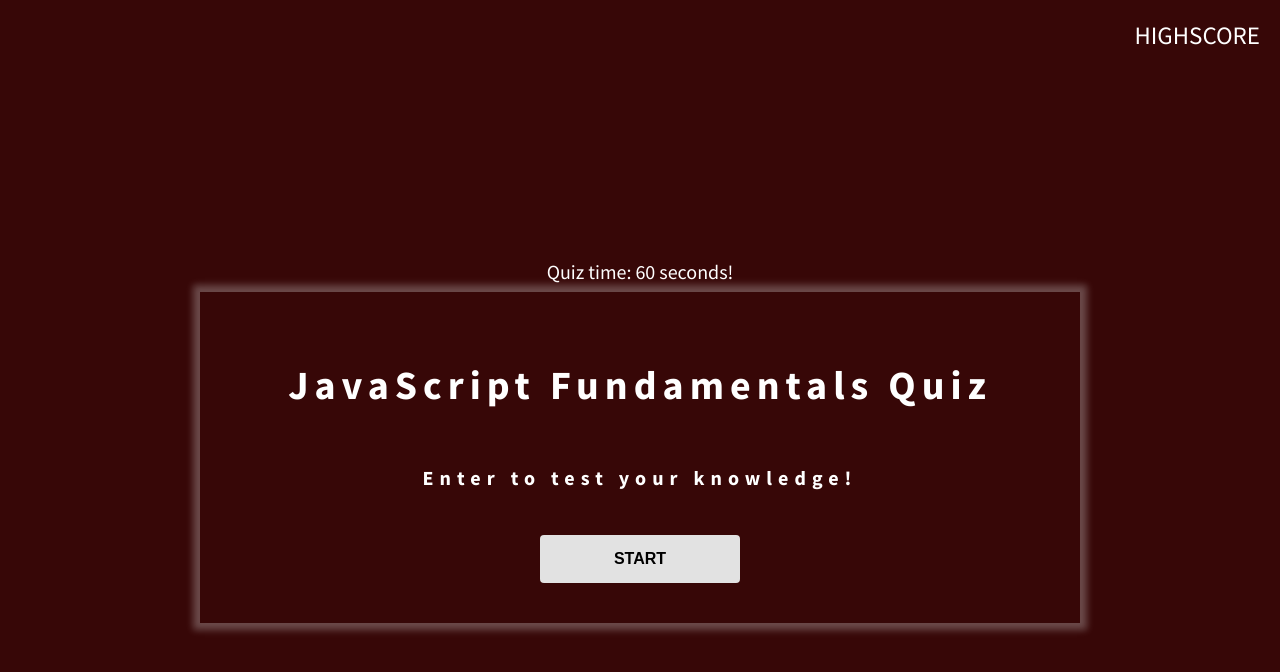
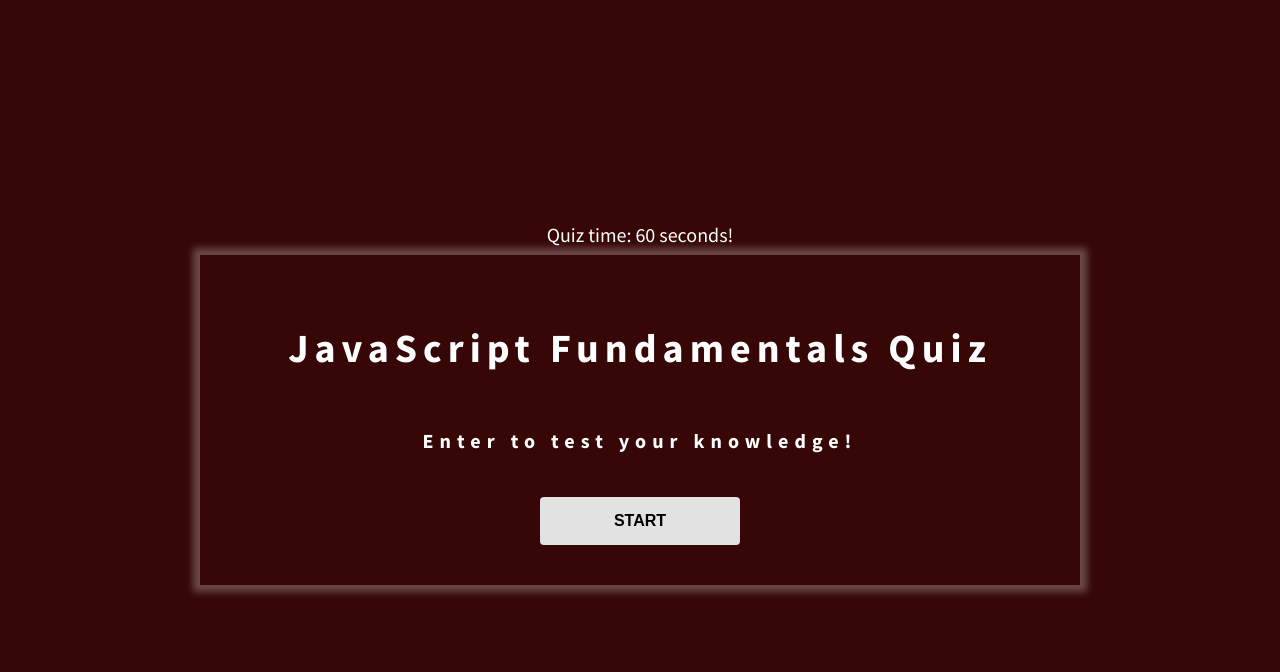
Before and after one commit to mohamedisaaq0/4-code-quiz, a plain HTML site: page index.html in a window 1280 px wide. Drawn offline with Linux system fonts and the light colour scheme.

Commit message:
final changes to the html

```diff
--- a/index.html
+++ b/index.html
@@ -13,14 +13,6 @@
     <title>JavaScript Fundamentals Quiz</title>
   </head>
   <body>
-    <nav class="nav-container">
-        <a
-          href=""
-          class="animate__animated animate__fadeInDown nav-link"
-          id="highscore"
-          >Highscore</a
-        >
-      </nav>
     <main class="main" id="main">
         <div class="timer"
         style="text-align:center">Quiz time: <span id="time">60</span> seconds!</div>
@@ -32,7 +24,6 @@
         <div class="btn-control">
           <button class="btn" id="start-btn">Start</button>
         </div>
-
     </section>
     </main>
     <script src="./assests/js/javascript.js"></script>
```
